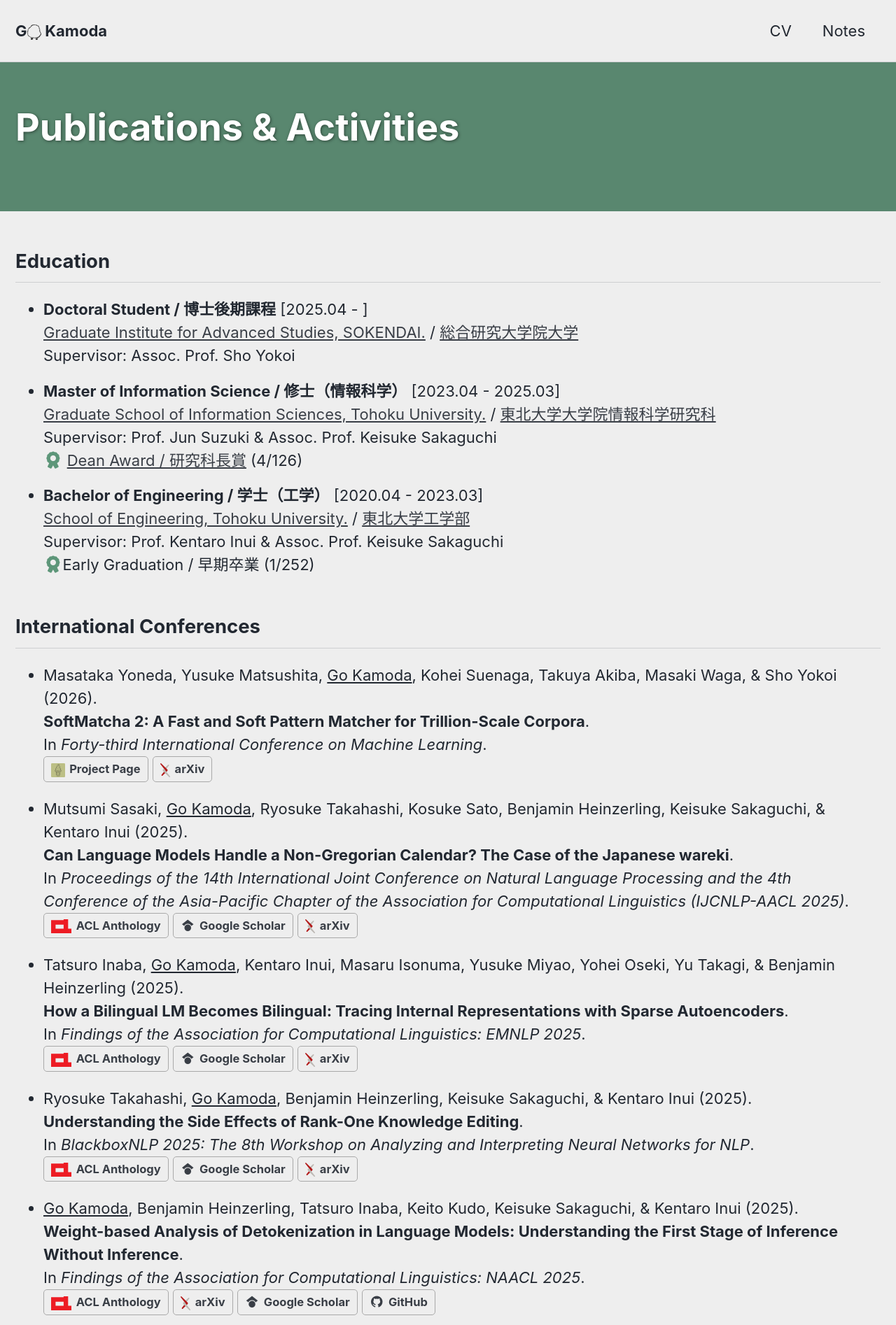
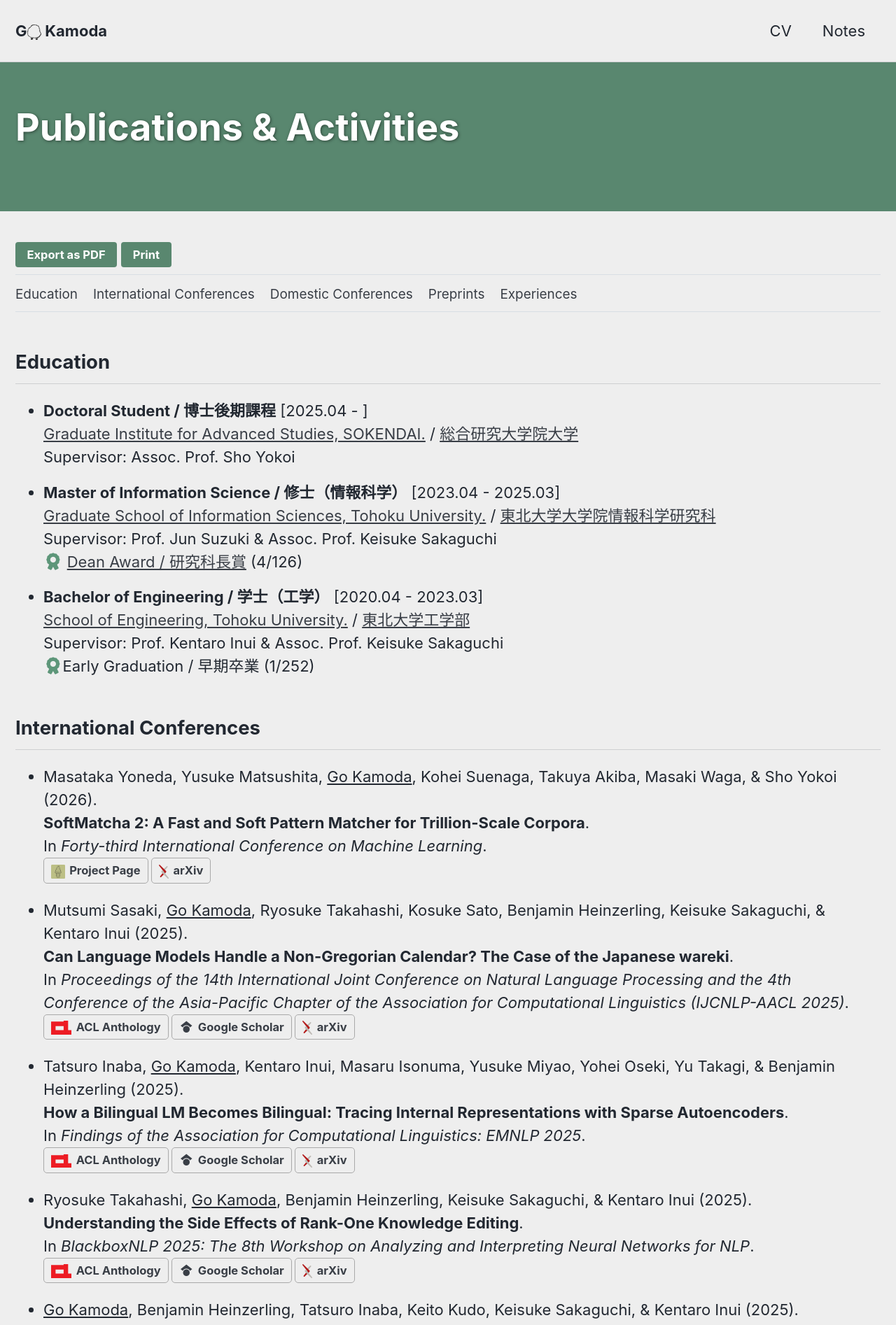
Before and after one commit to gokamoda/gokamoda.github.io, a Jekyll site: the page built from _pages/research_outputs.md, in a window 1280 px wide. Shown: the top 1894 px of the page at 70% size. Built offline with Jekyll 4.4.1, drawn with Linux system fonts in a browser that asks for light colours; cached includes are drawn as plain includes; some web fonts are replaced; some of the changed lines change nothing that is shown.

Commit message:
export feature added

```diff
--- /dev/null
+++ b/_includes/cv-content.html
@@ -0,0 +1,94 @@
+## Education
+- <strong>Doctoral Student / 博士後期課程</strong> [2025.04 - ]<br> [Graduate Institute for Advanced Studies, SOKENDAI.](https://www.soken.ac.jp/en/) / [総合研究大学院大学](https://www.soken.ac.jp/)<br>Supervisor: Assoc. Prof. Sho Yokoi<br>
+- <strong>Master of Information Science / 修士（情報科学）</strong> [2023.04 - 2025.03]<br>[Graduate School of Information Sciences, Tohoku University.](https://www.is.tohoku.ac.jp/en/) / [東北大学大学院情報科学研究科](https://www.is.tohoku.ac.jp/)<br>Supervisor: Prof. Jun Suzuki & Assoc. Prof. Keisuke Sakaguchi<br><i class="fa-solid fa-award" style="color: #5d9679;"></i> [Dean Award / 研究科長賞](https://www.is.tohoku.ac.jp/jp/activity/award/detail---id-1593.html) (4/126)
+- <strong>Bachelor of Engineering / 学士（工学）</strong> [2020.04 - 2023.03]<br>[School of Engineering, Tohoku University.](https://www.eng.tohoku.ac.jp/english/) / [東北大学工学部](https://www.eng.tohoku.ac.jp/)<br>Supervisor: Prof. Kentaro Inui & Assoc. Prof. Keisuke Sakaguchi<br><i class="fa-solid fa-award" style="color: #5d9679;"></i>Early Graduation / 早期卒業 (1/252)
+
+## International Conferences
+
+<div>
+  <ul>
+    {% for publication in site.pubInternationalConferences reversed %}
+    <li>
+        {% include pub-international-conf.html  %}
+      </li>
+    {% endfor %}
+
+  </ul>
+
+</div>
+
+
+
+
+## Domestic Conferences
+
+<div>
+  <ul>
+    {% for publication in site.pubDomesticConferences reversed %}
+    <li>
+        {% include pub-anlp-domestic-conf.html  %}
+      </li>
+    {% endfor %}
+
+  </ul>
+
+</div>
+
+{% if site.pubPreprint.size > 0 %}
+## Preprints
+<div>
+  <ul>
+    {% for publication in site.pubPreprint reversed %}
+    <li>
+        {% include pub-international-conf.html  %}
+      </li>
+    {% endfor %}
+
+  </ul>
+</div>
+{% endif %}
+
+{% if site.experiences.size > 0 %}
+## Experiences
+<div>
+  <ul>
+    {% for experience in site.experiences reversed %}
+    <li>
+        {% include experiences.html  %}
+      </li>
+    {% endfor %}
+
+  </ul>
+</div>
+{% endif %}
+
+<!-- ## Invited Talks -->
+<div>
+  <ol>
+    {% for talk in site.oubInvitedTalks reversed %}
+    <li>
+        <!-- https://www.anlp.jp/guide/guideline.html -->
+        {% for speaker in talk.speakers %}
+          {{ speaker.name }}
+          {%- if forloop.last == false -%}
+            ,
+          {% endif %}
+        {%- endfor -%}
+        .
+        {{ talk.title }}.
+        {{ talk.event_name }},
+        {{ talk.month }}
+        {{ talk.year }}.
+        {% if talk.links %}
+          [
+          {%- for link in talk.links -%}
+            <a href="{{ link.url }}" target="_blank">{{ link.name}}</a>{% if forloop.last == false %}, {% endif %}
+          {%- endfor -%}
+          ]
+        {% endif %}
+      </li>
+    {% endfor %}
+
+  </ol>
+
+</div>
--- a/_includes/experiences.html
+++ b/_includes/experiences.html
@@ -27,7 +27,7 @@
         <img src="{{ link.logo }}" alt="{{ link.name }} logo" style="height: 1.2em; margin-right: 0.15em; vertical-align: middle;">
         {% endif %}
         {{ link.name}}
-    </a>{% if forloop.last == false %}&nbsp;{% endif %}
+    </a>
     {%- endfor -%}
     </span>
 {% endif %}
--- a/_includes/pub-anlp-domestic-conf.html
+++ b/_includes/pub-anlp-domestic-conf.html
@@ -39,7 +39,7 @@
         <img src="{{ link.logo }}" alt="{{ link.name }} logo" style="height: 1.2em; margin-right: 0.15em; vertical-align: middle;">
         {% endif %}
         {{ link.name}}
-    </a>{% if forloop.last == false %}&nbsp;{% endif %}
+    </a>
     {%- endfor -%}
     </span>
 {% endif %}
--- a/_includes/pub-international-conf.html
+++ b/_includes/pub-international-conf.html
@@ -32,7 +32,7 @@ In
         <img src="{{ link.logo }}" alt="{{ link.name }} logo" style="height: 1.2em; margin-right: 0.15em; vertical-align: middle;">
         {% endif %}
         {{ link.name}}
-    </a>{% if forloop.last == false %}&nbsp;{% endif %}
+    </a>
     {%- endfor -%}
     </span>
 {% endif %}
--- a/_pages/research_outputs.md
+++ b/_pages/research_outputs.md
@@ -4,102 +4,273 @@ title: "Publications & Activities"
 permalink: /cv/
 author_profile: false
 excerpt: ""
+classes:
+  - cv-page
 header:
   show_overlay_excerpt: false
   overlay_color: "#59876F"
 ---
 
-## Education
-- <strong>Doctoral Student / 博士後期課程</strong> [2025.04 - ]<br> [Graduate Institute for Advanced Studies, SOKENDAI.](https://www.soken.ac.jp/en/) / [総合研究大学院大学](https://www.soken.ac.jp/)<br>Supervisor: Assoc. Prof. Sho Yokoi<br>
-- <strong>Master of Information Science / 修士（情報科学）</strong> [2023.04 - 2025.03]<br>[Graduate School of Information Sciences, Tohoku University.](https://www.is.tohoku.ac.jp/en/) / [東北大学大学院情報科学研究科](https://www.is.tohoku.ac.jp/)<br>Supervisor: Prof. Jun Suzuki & Assoc. Prof. Keisuke Sakaguchi<br><i class="fa-solid fa-award" style="color: #5d9679;"></i> [Dean Award / 研究科長賞](https://www.is.tohoku.ac.jp/jp/activity/award/detail---id-1593.html) (4/126)
-- <strong>Bachelor of Engineering / 学士（工学）</strong> [2020.04 - 2023.03]<br>[School of Engineering, Tohoku University.](https://www.eng.tohoku.ac.jp/english/) / [東北大学工学部](https://www.eng.tohoku.ac.jp/)<br>Supervisor: Prof. Kentaro Inui & Assoc. Prof. Keisuke Sakaguchi<br><i class="fa-solid fa-award" style="color: #5d9679;"></i>Early Graduation / 早期卒業 (1/252)
+<style>
+  .cv-print-header {
+    display: none;
+  }
 
-## International Conferences
+  body.cv-page .link-row .link-btn + .link-btn {
+    margin-left: 0.25em;
+  }
 
-<div>
-  <ul>
-    {% for publication in site.pubInternationalConferences reversed %}
-    <li>
-        {% include pub-international-conf.html  %}
-      </li>
-    {% endfor %}
+  .cv-toc {
+    border-bottom: 1px solid #d8dee4;
+    border-top: 1px solid #d8dee4;
+    margin: 0.25rem 0 0.5rem;
+    padding: 0.45rem 0;
+  }
 
+  .cv-toc__list {
+    display: flex;
+    flex-wrap: wrap;
+    gap: 0.25rem 1rem;
+    list-style: none;
+    margin: 0;
+    padding: 0;
+  }
+
+  .cv-actions {
+    margin: 0.25rem 0 0.25rem;
+    text-align: left;
+    margin-bottom: 0rem !important;
+  }
+
+  .cv-toc__list li {
+    margin: 0;
+  }
+
+  .cv-toc__list a {
+    font-size: 0.86rem;
+    text-decoration: none;
+  }
+
+  .cv-toc__list a:hover {
+    text-decoration: underline;
+  }
+
+  @page {
+    margin: 14mm 13mm;
+    size: A4;
+  }
+
+  @media print {
+    html {
+      font-size: 11px;
+    }
+
+    body.cv-page {
+      background: #fff !important;
+      color: #000 !important;
+      font-size: 1rem;
+      line-height: 1.32;
+    }
+
+    body.cv-page .page__hero,
+    body.cv-page .page__hero--overlay,
+    body.cv-page .page__hero-image,
+    body.cv-page .breadcrumbs,
+    body.cv-page .masthead,
+    body.cv-page .page__footer,
+    body.cv-page .no-print {
+      display: none !important;
+    }
+
+    body.cv-page #main,
+    body.cv-page .splash,
+    body.cv-page .page__content {
+      margin: 0;
+      max-width: none;
+      padding: 0;
+      width: 100%;
+    }
+
+    body.cv-page .cv-print-header {
+      border-bottom: 2px solid #59876f;
+      display: block;
+      margin: 0 0 0.75rem;
+      padding: 0 0 0.45rem;
+    }
+
+    body.cv-page .cv-print-header__title {
+      font-size: 1.75rem;
+      line-height: 1.1;
+      margin: 0 0 0.25rem;
+    }
+
+    body.cv-page .cv-print-header__meta {
+      color: #444;
+      font-size: 0.9rem;
+      line-height: 1.2;
+    }
+
+    body.cv-page h1,
+    body.cv-page h2,
+    body.cv-page h3,
+    body.cv-page h4,
+    body.cv-page h5,
+    body.cv-page h6 {
+      color: #000;
+      line-height: 1.2;
+      break-after: auto;
+      break-inside: auto;
+      page-break-after: auto;
+      page-break-inside: auto;
+    }
+
+    body.cv-page h1 {
+      font-size: 1.75rem;
+      margin: 0 0 0.75rem;
+    }
+
+    body.cv-page h2 {
+      border-bottom: 1px solid #d8dee4;
+      font-size: 1rem;
+      margin: 0.8rem 0 0.45rem;
+      padding-bottom: 0.15rem;
+    }
+
+    body.cv-page h3,
+    body.cv-page h4,
+    body.cv-page h5,
+    body.cv-page h6 {
+      font-size: 0.95rem;
+      margin: 0.65rem 0 0.35rem;
+    }
+
+    body.cv-page ul,
+    body.cv-page ol {
+      break-inside: auto;
+      margin-bottom: 0.65rem;
+      page-break-inside: auto;
+      padding-left: 1.15rem;
+    }
+
+    body.cv-page li {
+      break-inside: auto;
+      margin-bottom: 0.38rem;
+      page-break-inside: auto;
+    }
+
+    body.cv-page a,
+    body.cv-page .link-row,
+    body.cv-page .link-btn {
+      break-inside: auto;
+      page-break-inside: auto;
+    }
+
+    body.cv-page.cv-export-pdf .link-row .link-btn {
+      border-color: darkgray;
+      border-radius: 5px;
+      border-style: solid;
+      border-width: 1px;
+      color: #000;
+      display: inline-block;
+      margin-bottom: 0.25em;
+      padding: 5px 10px;
+      text-decoration: none;
+    }
+
+    body.cv-page.cv-export-pdf .link-row .link-btn + .link-btn {
+      margin-left: 0.25em;
+    }
+
+    body.cv-page:not(.cv-export-pdf) .link-row {
+      align-items: stretch;
+      display: block;
+      margin-top: 0.5rem;
+      margin-left: 1rem;
+    }
+
+    body.cv-page:not(.cv-export-pdf) .link-row .link-btn {
+      background: transparent !important;
+      border: 0 !important;
+      border-radius: 0 !important;
+      color: #000;
+      display: block;
+      font-family: inherit;
+      font-size: inherit;
+      font-weight: inherit;
+      line-height: 1.05;
+      margin: 0;
+      padding: 0 !important;
+      text-align: left;
+      text-decoration: none;
+      white-space: normal;
+      margin-bottom: 0.3rem;
+    }
+
+    body.cv-page .link-row .link-btn img {
+      display: inline-block !important;
+      margin: 0 0.15em 0 0 !important;
+      vertical-align: middle;
+    }
+
+    body.cv-page .link-row .link-btn i {
+      display: inline-block !important;
+      flex: 0 0 auto;
+    }
+
+    body.cv-page:not(.cv-export-pdf) .link-row .link-btn[href]::after {
+      content: " (" attr(href) ")" !important;
+      font-size: 0.86em;
+      line-height: 1.15;
+      overflow-wrap: anywhere;
+      word-break: break-word;
+    }
+
+    body.cv-page.cv-export-pdf a[href]::after,
+    body.cv-page.cv-export-pdf a[href^='http://']::after,
+    body.cv-page.cv-export-pdf a[href^='https://']::after,
+    body.cv-page.cv-export-pdf a[href^='ftp://']::after,
+    body.cv-page.cv-export-pdf .link-row .link-btn[href]::after {
+      content: none !important;
+    }
+  }
+</style>
+
+<header class="cv-print-header" aria-hidden="true">
+  <h1 class="cv-print-header__title">Go Kamoda</h1>
+  <div class="cv-print-header__meta">
+    {{ site.author.email }}{% if site.url %} · {{ site.url }}{% endif %}
+  </div>
+</header>
+
+<p class="cv-actions no-print">
+  <button class="btn btn--primary" type="button" onclick="printCv('pdf')">Export as PDF</button>
+  <button class="btn btn--primary" type="button" onclick="printCv('paper')">Print</button>
+</p>
+
+<nav class="cv-toc no-print" aria-label="CV sections">
+  <ul class="cv-toc__list">
+    <li><a href="#education">Education</a></li>
+    <li><a href="#international-conferences">International Conferences</a></li>
+    <li><a href="#domestic-conferences">Domestic Conferences</a></li>
+    {% if site.pubPreprint.size > 0 %}
+    <li><a href="#preprints">Preprints</a></li>
+    {% endif %}
+    {% if site.experiences.size > 0 %}
+    <li><a href="#experiences">Experiences</a></li>
+    {% endif %}
   </ul>
+</nav>
 
-</div>
+<script>
+  function printCv(mode) {
+    document.body.classList.remove('cv-export-pdf', 'cv-paper-print');
+    document.body.classList.add(mode === 'pdf' ? 'cv-export-pdf' : 'cv-paper-print');
+    window.print();
+  }
 
+  window.addEventListener('afterprint', function () {
+    document.body.classList.remove('cv-export-pdf', 'cv-paper-print');
+  });
+</script>
 
-
-
-## Domestic Conferences
-
-<div>
-  <ul>
-    {% for publication in site.pubDomesticConferences reversed %}
-    <li>
-        {% include pub-anlp-domestic-conf.html  %}
-      </li>
-    {% endfor %}
-
-  </ul>
-
-</div>
-
-{% if site.pubPreprint.size > 0 %}
-## Preprints
-<div>
-  <ul>
-    {% for publication in site.pubPreprint reversed %}
-    <li>
-        {% include pub-international-conf.html  %}
-      </li>
-    {% endfor %}
-
-  </ul>
-</div>
-{% endif %}
-
-{% if site.experiences.size > 0 %}
-## Experiences
-<div>
-  <ul>
-    {% for experience in site.experiences reversed %}
-    <li>
-        {% include experiences.html  %}
-      </li>
-    {% endfor %}
-
-  </ul>
-</div>
-{% endif %}
-
-<!-- ## Invited Talks -->
-<div>
-  <ol>
-    {% for talk in site.oubInvitedTalks reversed %}
-    <li>
-        <!-- https://www.anlp.jp/guide/guideline.html -->
-        {% for speaker in talk.speakers %}
-          {{ speaker.name }}
-          {%- if forloop.last == false -%}
-            ,
-          {% endif %}
-        {%- endfor -%}
-        .
-        {{ talk.title }}.
-        {{ talk.event_name }},
-        {{ talk.month }}
-        {{ talk.year }}.
-        {% if talk.links %}
-          [
-          {%- for link in talk.links -%}
-            <a href="{{ link.url }}" target="_blank">{{ link.name}}</a>{% if forloop.last == false %}, {% endif %}
-          {%- endfor -%}
-          ]
-        {% endif %}
-      </li>
-    {% endfor %}
-
-  </ol>
-
-</div>
+{% include cv-content.html %}
```
